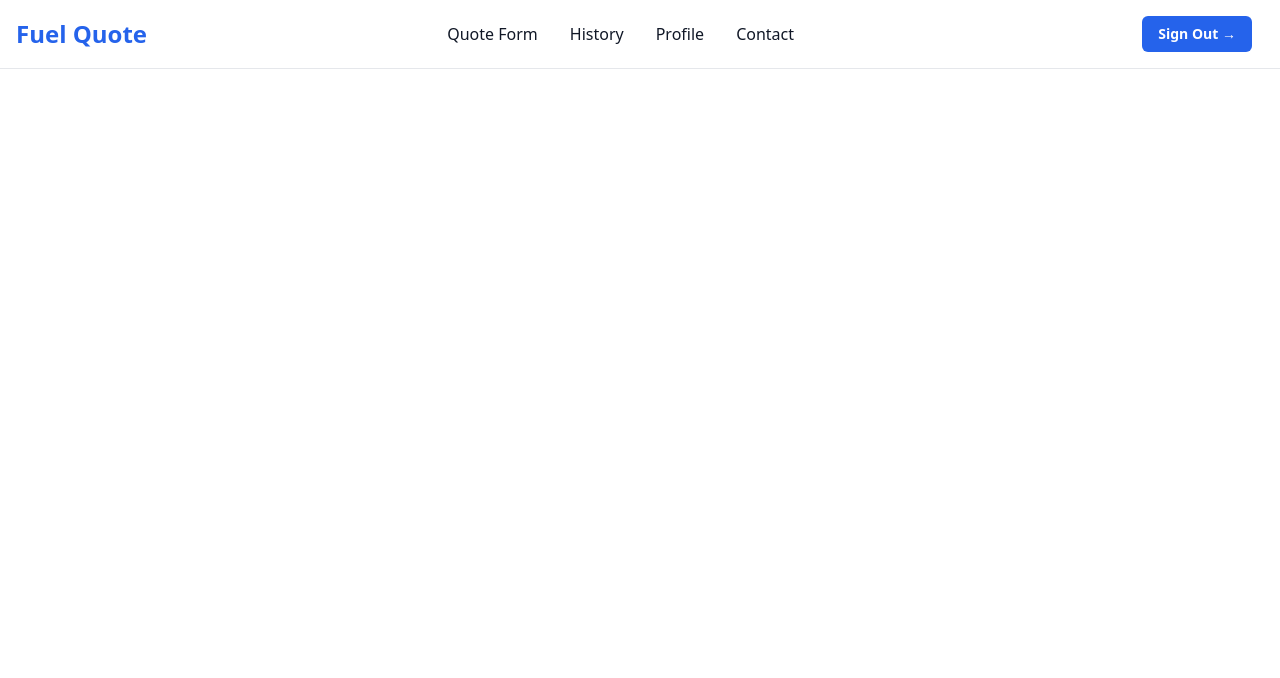
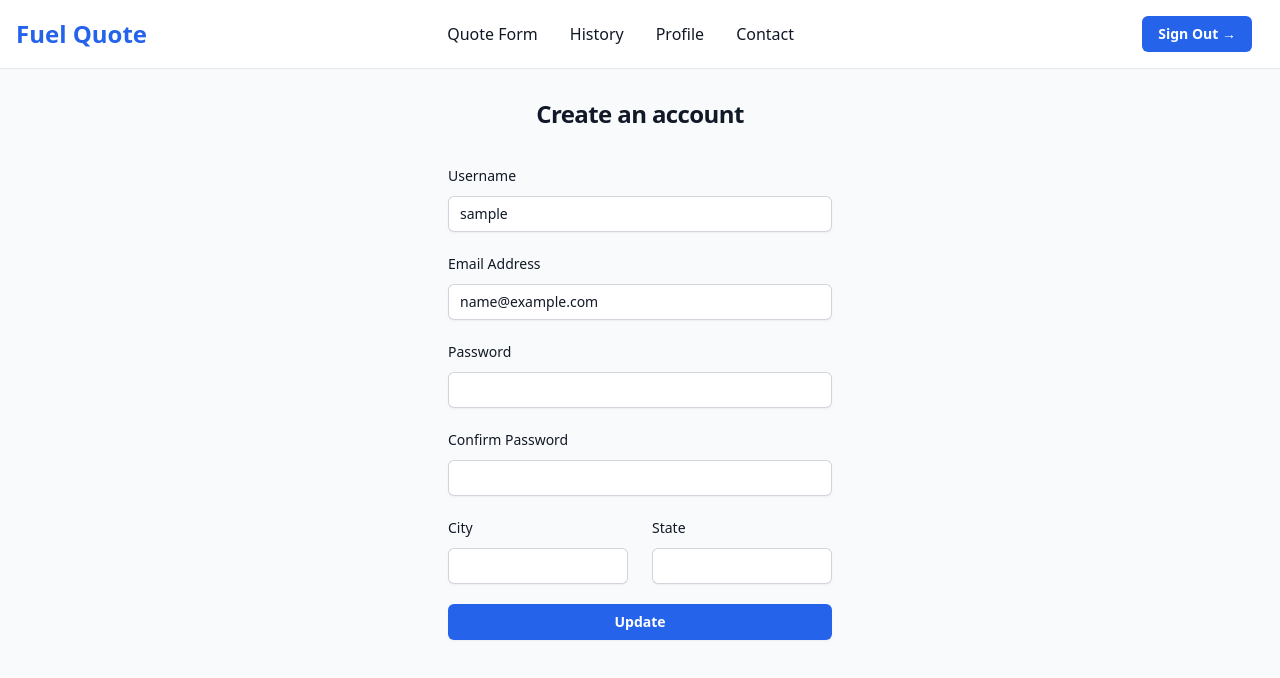
Before and after one commit to jaireid/fuel-quote-app, a React (Vite) app in the folder frontend/: page /profile in a window 1280 px wide. Shown: the top 678 px of the page. Built offline with nearby package versions, Linux system fonts and the light colour scheme; sample sign-in values are in the browser's storage.

Commit message:
Update ProfileScreen.jsx

```diff
--- a/frontend/src/screens/ProfileScreen.jsx
+++ b/frontend/src/screens/ProfileScreen.jsx
@@ -1,5 +1,206 @@
+import { useState, useEffect } from "react";
+import { useDispatch, useSelector } from "react-redux";
+import { useUpdateUserMutation } from "../slices/usersApiSlice";
+import { setCredentials } from "../slices/authSlice";
+import { toast } from "react-toastify";
+import Loader from "../components/Loader";
+
 const ProfileScreen = () => {
-  return <></>;
+  const [email, setEmail] = useState("");
+  const [password, setPassword] = useState("");
+  const [confirmPassword, setConfirmPassword] = useState("");
+  const [username, setUsername] = useState("");
+  const [state, setState] = useState("");
+  const [city, setCity] = useState("");
+
+  // Redux dispatch function hook
+  const dispatch = useDispatch("");
+
+  // Mutation hook for the register operation
+  const [update, { isLoading }] = useUpdateUserMutation();
+
+  // Selects the user info from the Redux store
+  const { userInfo } = useSelector((state) => state.auth);
+
+  useEffect(() => {
+    setUsername(userInfo.username);
+    setEmail(userInfo.email);
+  }, [userInfo.setUsername, userInfo.setEmail]);
+
+  const submitHandler = async (e) => {
+    e.preventDefault();
+    if (password !== confirmPassword) {
+      toast.error("Passwords do not match");
+    } else {
+      try {
+        // Perform update mutation and get the response
+        const res = await update({
+          _id: userInfo._id,
+          username,
+          email,
+          password,
+          state,
+          city,
+        }).unwrap();
+        // Dispatch an action to store the received credentials
+        dispatch(setCredentials({ ...res }));
+        toast.success("Profile update");
+      } catch (err) {
+        toast.error(err?.data?.message || err.error);
+      }
+    }
+  };
+
+  return (
+    <div className="relative min-h-screen overflow-hidden bg-gray-50">
+      <div className="flex flex-1 flex-col justify-center px-6 py-16 lg:px-8">
+        <div className="sm:mx-auto sm:w-full sm:max-w-sm">
+          <h2 className="mt-8 text-center text-2xl font-bold leading-9 tracking-tight text-gray-900">
+            Create an account
+          </h2>
+        </div>
+
+        <div className="mt-8 sm:mx-auto sm:w-full sm:max-w-sm">
+          <form className="space-y-5" onSubmit={submitHandler}>
+            <div>
+              <label
+                htmlFor="username"
+                className="block text-sm font-medium leading-6 text-gray-900"
+              >
+                Username
+              </label>
+              <div className="mt-2">
+                <input
+                  id="username"
+                  name="username"
+                  type="text"
+                  autoComplete="username"
+                  className="block w-full rounded-md border-0 py-1.5 text-gray-900 shadow-sm ring-1 ring-inset ring-gray-300 placeholder:text-gray-400 focus:ring-2 focus:ring-inset focus:ring-blue-600 sm:text-sm sm:leading-6"
+                  value={username}
+                  onChange={(e) => setUsername(e.target.value)}
+                />
+              </div>
+            </div>
+
+            <div>
+              <label
+                htmlFor="email"
+                className="block text-sm font-medium leading-6 text-gray-900"
+              >
+                Email Address
+              </label>
+              <div className="mt-2">
+                <input
+                  id="email"
+                  name="email"
+                  type="email"
+                  autoComplete="email"
+                  className="block w-full rounded-md border-0 py-1.5 text-gray-900 shadow-sm ring-1 ring-inset ring-gray-300 placeholder:text-gray-400 focus:ring-2 focus:ring-inset focus:ring-blue-600 sm:text-sm sm:leading-6"
+                  value={email}
+                  onChange={(e) => setEmail(e.target.value)}
+                />
+              </div>
+            </div>
+
+            <div>
+              <div className="flex items-center justify-between">
+                <label
+                  htmlFor="password"
+                  className="block text-sm font-medium leading-6 text-gray-900"
+                >
+                  Password
+                </label>
+              </div>
+              <div className="mt-2">
+                <input
+                  id="password"
+                  name="password"
+                  type="password"
+                  className="block w-full rounded-md border-0 py-1.5 text-gray-900 shadow-sm ring-1 ring-inset ring-gray-300 placeholder:text-gray-400 focus:ring-2 focus:ring-inset focus:ring-blue-600 sm:text-sm sm:leading-6"
+                  value={password}
+                  onChange={(e) => setPassword(e.target.value)}
+                />
+              </div>
+            </div>
+
+            <div>
+              <div className="flex items-center justify-between">
+                <label
+                  htmlFor="confirmPassword"
+                  className="block text-sm font-medium leading-6 text-gray-900"
+                >
+                  Confirm Password
+                </label>
+              </div>
+              <div className="mt-2">
+                <input
+                  id="confirmPassword"
+                  name="confirmPassword"
+                  type="password"
+                  className="block w-full rounded-md border-0 py-1.5 text-gray-900 shadow-sm ring-1 ring-inset ring-gray-300 placeholder:text-gray-400 focus:ring-2 focus:ring-inset focus:ring-blue-600 sm:text-sm sm:leading-6"
+                  value={confirmPassword}
+                  onChange={(e) => setConfirmPassword(e.target.value)}
+                />
+              </div>
+            </div>
+
+            <div className="sm:col-span-3 sm:col-start-1 grid grid-cols-2 gap-6">
+              <div>
+                <label
+                  htmlFor="city"
+                  className="block text-sm font-medium leading-6 text-gray-900"
+                >
+                  City
+                </label>
+                <div className="mt-2">
+                  <input
+                    type="text"
+                    name="city"
+                    id="city"
+                    autoComplete="address-level2"
+                    className="block w-full rounded-md border-0 py-1.5 text-gray-900 shadow-sm ring-1 ring-inset ring-gray-300 placeholder:text-gray-400 focus:ring-2 focus:ring-inset focus:ring-indigo-600 sm:text-sm sm:leading-6"
+                    value={city}
+                    onChange={(e) => setCity(e.target.value)}
+                  />
+                </div>
+              </div>
+
+              <div>
+                <label
+                  htmlFor="region"
+                  className="block text-sm font-medium leading-6 text-gray-900"
+                >
+                  State
+                </label>
+                <div className="mt-2">
+                  <input
+                    type="text"
+                    name="region"
+                    id="region"
+                    autoComplete="address-level1"
+                    className="block w-full rounded-md border-0 py-1.5 text-gray-900 shadow-sm ring-1 ring-inset ring-gray-300 placeholder:text-gray-400 focus:ring-2 focus:ring-inset focus:ring-indigo-600 sm:text-sm sm:leading-6"
+                    value={state}
+                    onChange={(e) => setState(e.target.value)}
+                  />
+                </div>
+              </div>
+            </div>
+
+            {isLoading && <Loader />}
+
+            <div>
+              <button
+                type="submit"
+                className="flex w-full justify-center rounded-md bg-blue-600 px-3 py-1.5 text-sm font-semibold leading-6 text-white shadow-sm hover:bg-blue-500 focus-visible:outline focus-visible:outline-2 focus-visible:outline-offset-2 focus-visible:outline-blue-600"
+              >
+                Update
+              </button>
+            </div>
+          </form>
+        </div>
+      </div>
+    </div>
+  );
 };
 
 export default ProfileScreen;
```
